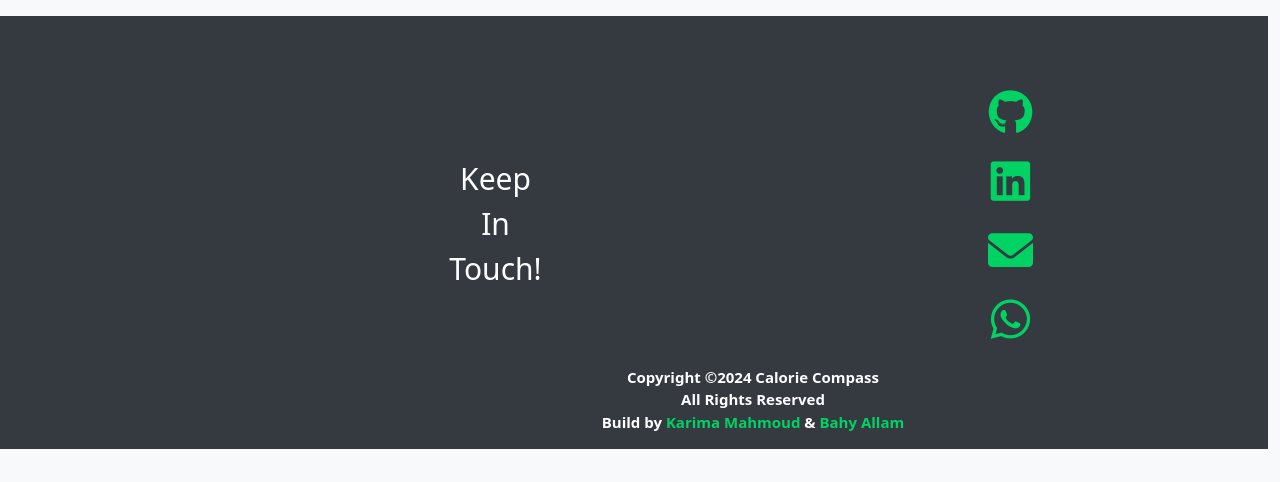
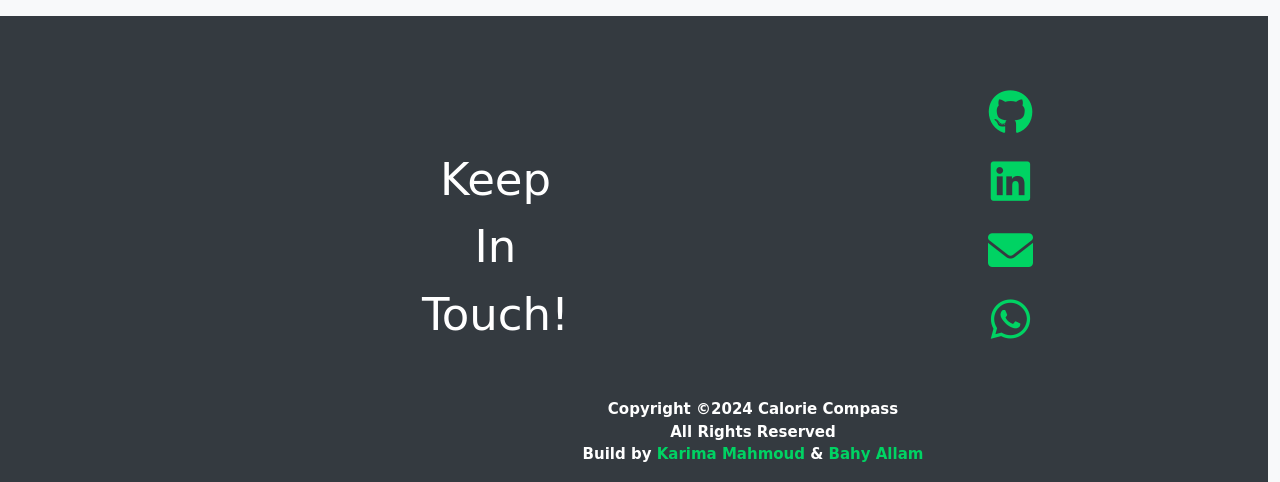
Before and after one commit to BahyAllaAllam/Calorie_Compass, a Django app: template meals_tracker/templates/meals_tracker/calorie_calc.html in a window 1280 px wide. Shown: the part 1342-1824 px from the top of the page. Before the commit the page ends 1791 px from the top, so only its background shows below. Run offline with Django 4.2, Linux system fonts and the light colour scheme; the template is opened without the code that fills it, so the values that code supplies are empty; some libraries are stand-ins or nearby versions.

Commit message:
fixing footer in all pages

```diff
--- a/static/css/calorie-cal-style.css
+++ b/static/css/calorie-cal-style.css
@@ -29,6 +29,7 @@ a:hover {
   border: 1px solid black;
   margin-top: 10px;
 }
+
 h1 {
   margin: 50px auto;
   font-size: 30px;
@@ -36,9 +37,9 @@ h1 {
 }
 
 h2 {
+    text-align: center;
     margin: 20px auto;
     padding: 20px;
-    text-align: center;
 }
 
 .loading-indicator {
@@ -62,6 +63,7 @@ h2 {
   margin: 10px auto;
   display: block;
 }
+
 .food-name,
 .calorie-amount {
   color: red;
@@ -91,6 +93,7 @@ h2 {
 
 /*Footer*/
 footer {
+    font-family: "Playwrite AU VIC", cursive;
   width: 100%;
   padding-top: 50px;
   margin-top: 50px;
@@ -101,19 +104,18 @@ footer {
   text-align: center;
 }
 
-
 .contacts {
   padding-left: 250px;
 }
 .contacts h1 {
-  padding-top: 40px;
+     font-size: 45px;
+  padding-top: 30px;
   line-height: 1.5;
 }
 .social-contacts a i {
 
   font-size: 45px;
 }
-
 
 /* Responsive CSS */
 
--- a/static/css/meal-tracking.css
+++ b/static/css/meal-tracking.css
@@ -183,6 +183,7 @@ form {
 
 /*Footer*/
 footer {
+    font-family: "Playwrite AU VIC", cursive;
   width: 100%;
   padding-top: 50px;
   margin-top: 50px;
@@ -193,12 +194,12 @@ footer {
   text-align: center;
 }
 
-
 .contacts {
   padding-left: 250px;
 }
 .contacts h1 {
-  padding-top: 40px;
+     font-size: 45px;
+  padding-top: 30px;
   line-height: 1.5;
 }
 .social-contacts a i {
--- a/templates/base.html
+++ b/templates/base.html
@@ -234,7 +234,7 @@
               </div>
              <div class="social-contacts col-6">
               <a
-               href="https://github.com/BahyAllaAllam/Calorie-compass"
+               href="https://github.com/BahyAllaAllam/Calorie_Compass/"
                   target="_blank"><i class="fab fa-github mb-4 mt-4"></i></a>
                           <br />
                   <a href="#" target="_blank"><i class="fab fa-linkedin mb-4"></i></a>
```
